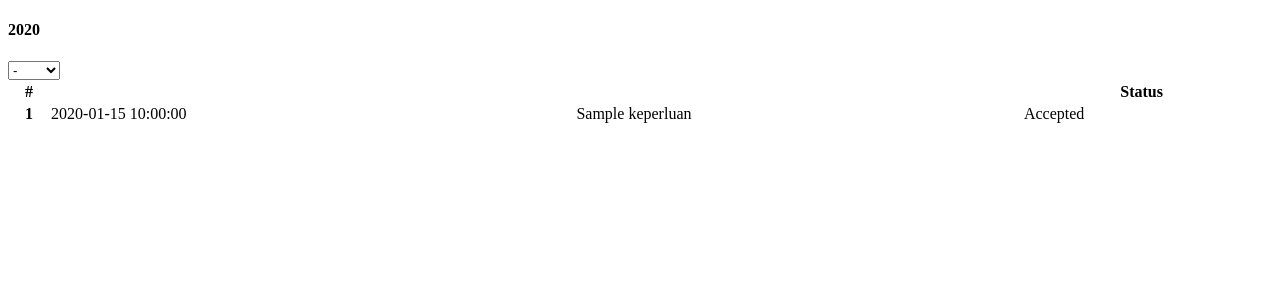
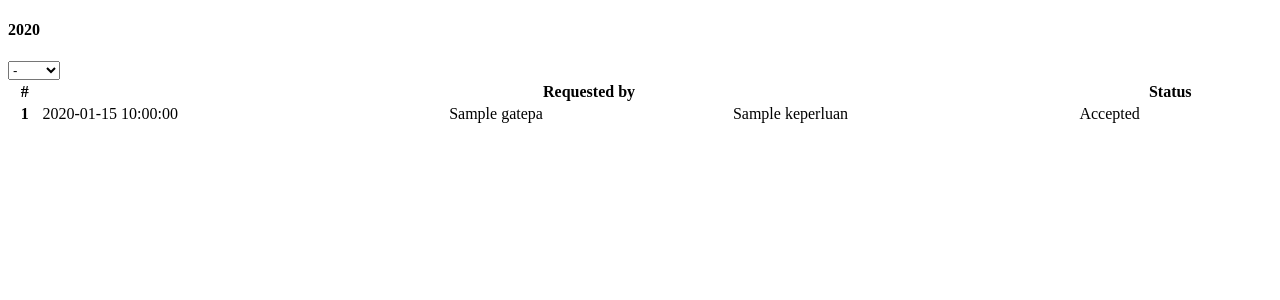
Before and after one commit to asdmaine/v3_gatepass_mtc, a CodeIgniter app: the page made by application/views/public/history/All.php in a window 1280 px wide. Shown: the top 300 px of the page. Run offline with CodeIgniter, Linux system fonts and the light colour scheme; the template is opened without the code that fills it: most values are stand-ins (such as "Sample title", 1, 10 or a date in 2020).

Commit message:
add name all history

```diff
--- a/application/views/public/history/All.php
+++ b/application/views/public/history/All.php
@@ -38,6 +38,7 @@
               <tr class="text-center">
                 <th>#</th>
                 <th><?= $this->lang->line('Tanggal') ?></th>
+                <th>Requested by</th>
                 <th><?= $this->lang->line('Keperluan') ?></th>
                 <th>Status</th>
                 <th><?= $this->lang->line('Aksi') ?></th>
@@ -53,6 +54,9 @@
                   </th>
                   <td class="text-center align-middle">
                     <?= $hs->tanggal_gatepass ?>
+                  </td>
+                  <td class="text-center align-middle">
+                    <?= $hs->requestedby_pst_name ?>
                   </td>
                   <td class="align-middle">
                     <?= $hs->keperluan ?>
```
